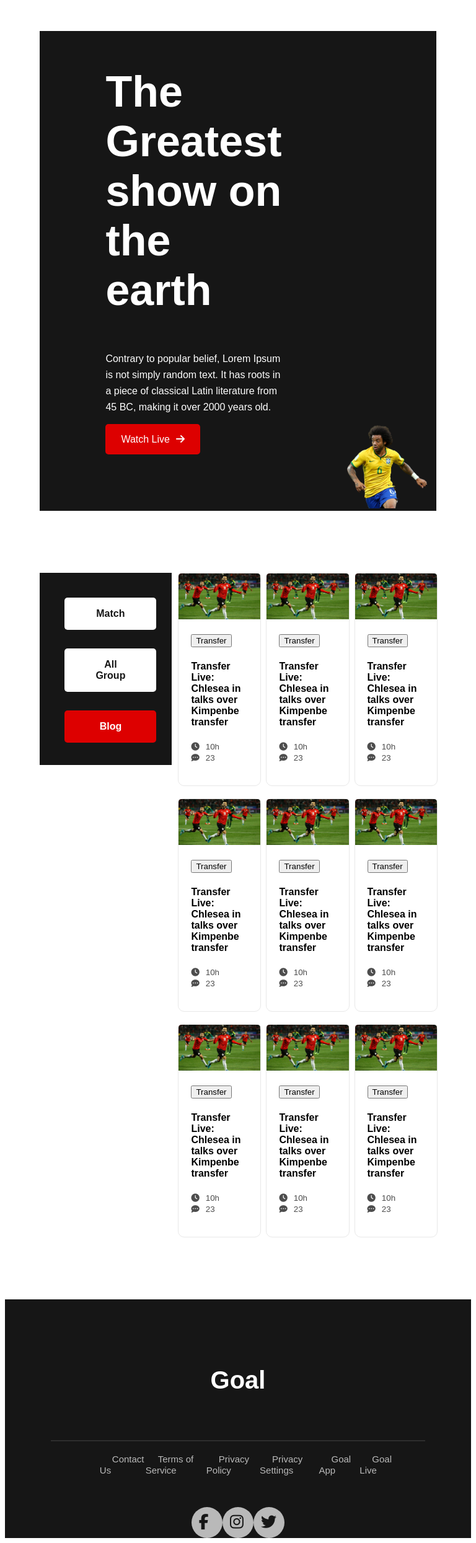
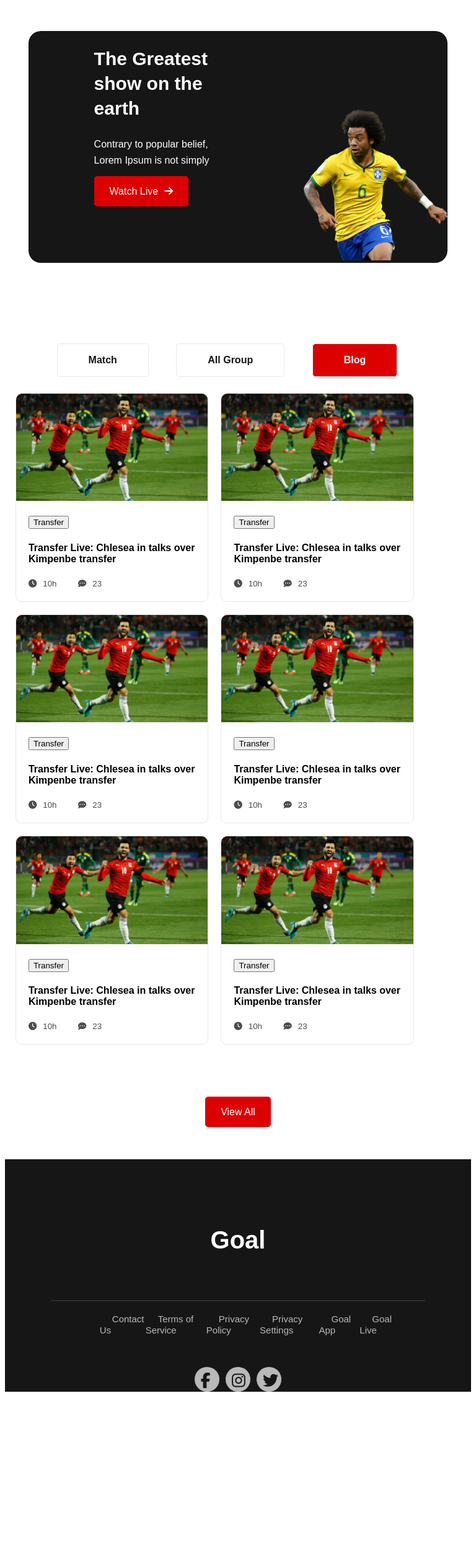
Before and after one commit to MiftahulJannatSiddiqua/Assignment_2, a plain HTML site: page index.html in a window 768 px wide. Shown: the whole page at 62% size. After the commit the page ends 2253 px from the top, so only its background shows below. Drawn offline with Linux system fonts and the light colour scheme.

Commit message:
commit added

```diff
--- a/index.html
+++ b/index.html
@@ -32,7 +32,7 @@
         <!-- banner part strat -->
 
         <!-- blog part strat -->
-        <section class="container">
+        <section class="container blog_part">
             <div class="select_bar">
                 <ul>
                     <li><a href="index2.html">Match</a></li>
@@ -119,7 +119,7 @@
                         <small><i class="fa-solid fa-comment-dots"></i>23</small>
                     </div>
                 </article>
-                <article class="blog">
+                <!-- <article class="blog">
                     <div class="blog_image">
                         <img src="images/Blog Image.png" alt="">
                     </div>
@@ -157,9 +157,11 @@
                         <small><i class="fa-solid fa-clock"></i>10h</small>
                         <small><i class="fa-solid fa-comment-dots"></i>23</small>
                     </div>
-                </article>
+                </article> -->
             </div>
+
         </section>
+        <div class="view_all"><a class="watch_live_button" href="https://youtu.be/vt5V1em-vzk">View All</a></div>
          <!-- blog part end -->
     </main>
     <!-- footer part start -->
--- a/style.css
+++ b/style.css
@@ -4,10 +4,11 @@ body{
 }
 /*  banner part strat  */
 .container{
-    width: 85%;
+    width: 90%;
     display: flex;
     margin: 0 auto;
     margin-bottom: 100px;
+    border-radius: 20px;
 }
 .banner_part{
     background-color: #161616;
@@ -42,8 +43,11 @@ a{
     padding: 16px 25px;
     border-radius: 5px;
 }
+.banner_image{
+   margin: 0 auto;
+}
 .banner_image img{
-    width: 90%;
+    width: 100%;
 }
 .fa-arrow-right{
     margin-left: 10px;
@@ -53,7 +57,7 @@ a{
 /* blog part strat */
 .select_bar{
     background-color: #161616;
-    width: 300px;
+    width: 400px;
     height: 300px;
     padding-right: 25px;
     padding-top: 10px;
@@ -89,11 +93,9 @@ ul li{
     display: grid;
     grid-template-columns: repeat(3, 1fr);
     grid-row-gap: 20px;
-    grid-column-gap: 10px;
+    grid-column-gap: 20px;
 }
 .blog{
-    width: 100%;
-    height: 342px;
     border: 1px solid #E8E8E8;
     border-radius: 10px;
 }
@@ -117,7 +119,11 @@ small{
 }
 
 /* blog part end */
-
+.view_all{
+    width: 100%;
+    text-align: center;
+    visibility: hidden;
+}
 /* footer start */
 
 footer{
@@ -156,8 +162,8 @@ hr{
     margin: 0 auto;
 }
 .contact_me{
-    height: 50px;
-    width: 50px;
+    height: 40px;
+    width: 40px;
     background-color:#B9B9B9 ;
     border-radius: 100%;
     margin: 0 auto;
@@ -167,6 +173,85 @@ hr{
 .fa-twitter{
     color: #161616;
     font-size:25px;
-    padding: 12px;
+    padding: 10px;
 }
 /* footer end */
+/* mobile view  start*/
+@media screen and (max-width:576px){
+
+    .container{
+        display: inline-block;
+
+    }
+    .match_heading{
+         text-align: center;
+    }
+    h1{
+        font-size: 22px;
+        font-weight: 700;
+        line-height: 40px;
+    }
+    p{
+       height: 50px;
+       overflow: hidden;
+    }
+    .select_bar{
+        background-color: white;
+        width: 250px;
+        margin: 0 auto;
+    }
+    .select_bar ul li{
+     border: 1px solid #E8E8E8;
+    }
+    .iteam_bar{
+        display: grid;
+        grid-template-columns: repeat(1, 1fr);
+        grid-row-gap: 20px;
+        grid-column-gap: 20px;
+    }
+    .contact_info{
+        display: inline-block;
+    }
+    .contact_box ul li{
+        padding: 20px 50px;
+    }
+}
+/* mobie view end */
+/* tab view start */
+@media screen and (min-width:576px)and (max-width:992px){
+    h1{
+        font-size: 30px;
+        font-weight: 700;
+        line-height: 40px;
+    }
+    p{
+        height: 50px;
+        overflow: hidden;
+     }
+    .blog_part{
+        display: inline-block;
+    }
+    .select_bar{
+        width: 100%;
+        height: 100px;
+        background-color: white;
+        text-align: center;
+    }
+    .select_bar ul li{
+        display: inline-block;
+        border: 1px solid #E8E8E8;
+        margin: 20px;
+       }
+    .iteam_bar{
+        display: grid;
+        grid-template-columns: repeat(2, 1fr);
+        grid-row-gap: 20px;
+        grid-column-gap: 20px;
+        width: 95%;
+        margin: 0 auto;
+    }
+    .view_all{
+        visibility: visible;
+    }
+}
+/* tab view end */
--- a/style2.css
+++ b/style2.css
@@ -89,10 +89,9 @@ ul li{
     display: grid;
     grid-template-columns: repeat(3, 1fr);
     grid-row-gap: 20px;
-    grid-column-gap: 10px;
+    grid-column-gap: 20px;
 }
 .blog{
-    width: 100%;
     height: 252px;
     border: 1px solid #E8E8E8;
     border-radius: 10px;
@@ -154,8 +153,8 @@ hr{
     margin: 0 auto;
 }
 .contact_me{
-    height: 50px;
-    width: 50px;
+    height: 40px;
+    width: 40px;
     background-color:#B9B9B9 ;
     border-radius: 100%;
     margin: 0 auto;
@@ -165,6 +164,6 @@ hr{
 .fa-twitter{
     color: #161616;
     font-size:25px;
-    padding: 12px;
+    padding: 10px;
 }
 /* footer end */
```
